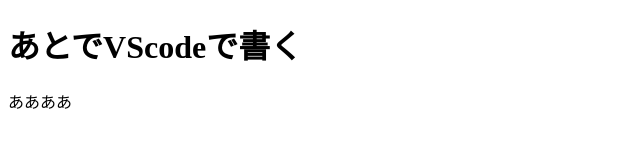
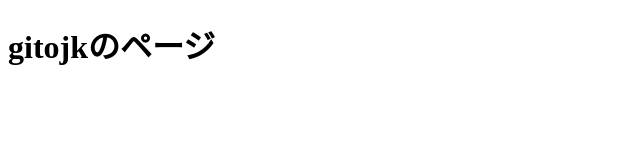
Before and after one commit to averdak/averdak.github.io, a plain HTML site: page index.html in a window 1280 px wide. Shown: the whole page, without its empty margins (0-640 px from the left). Drawn offline with Linux system fonts and the light colour scheme.

Commit message:
h1の中身を書き換えた

```diff
--- a/index.html
+++ b/index.html
@@ -6,7 +6,6 @@
     <title>Document</title>
   </head>
   <body>
-    <h1>あとでVScodeで書く</h1>
-    <p>ああああ</p>
+    <h1>gitojkのページ</h1>
   </body>
 </html>
```
